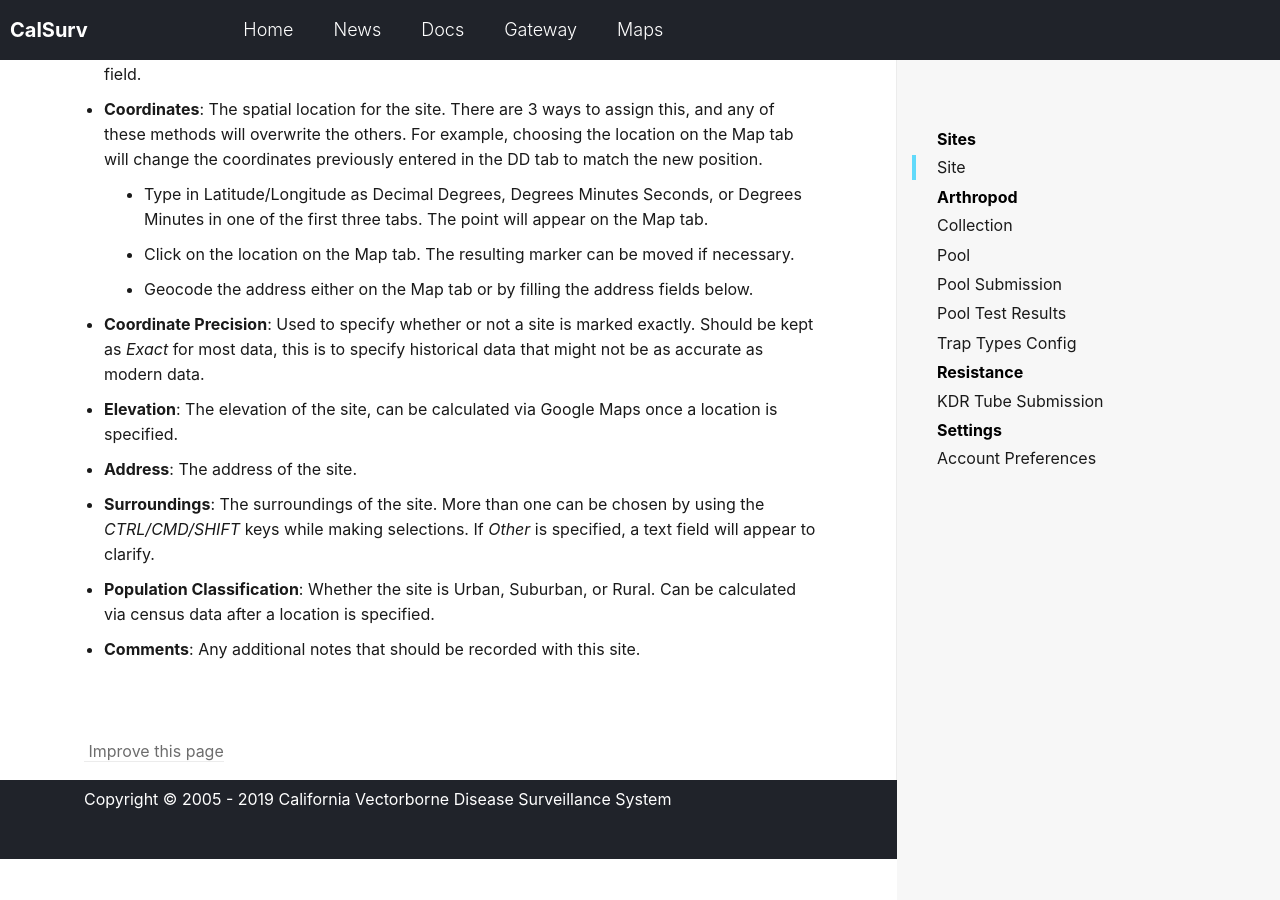
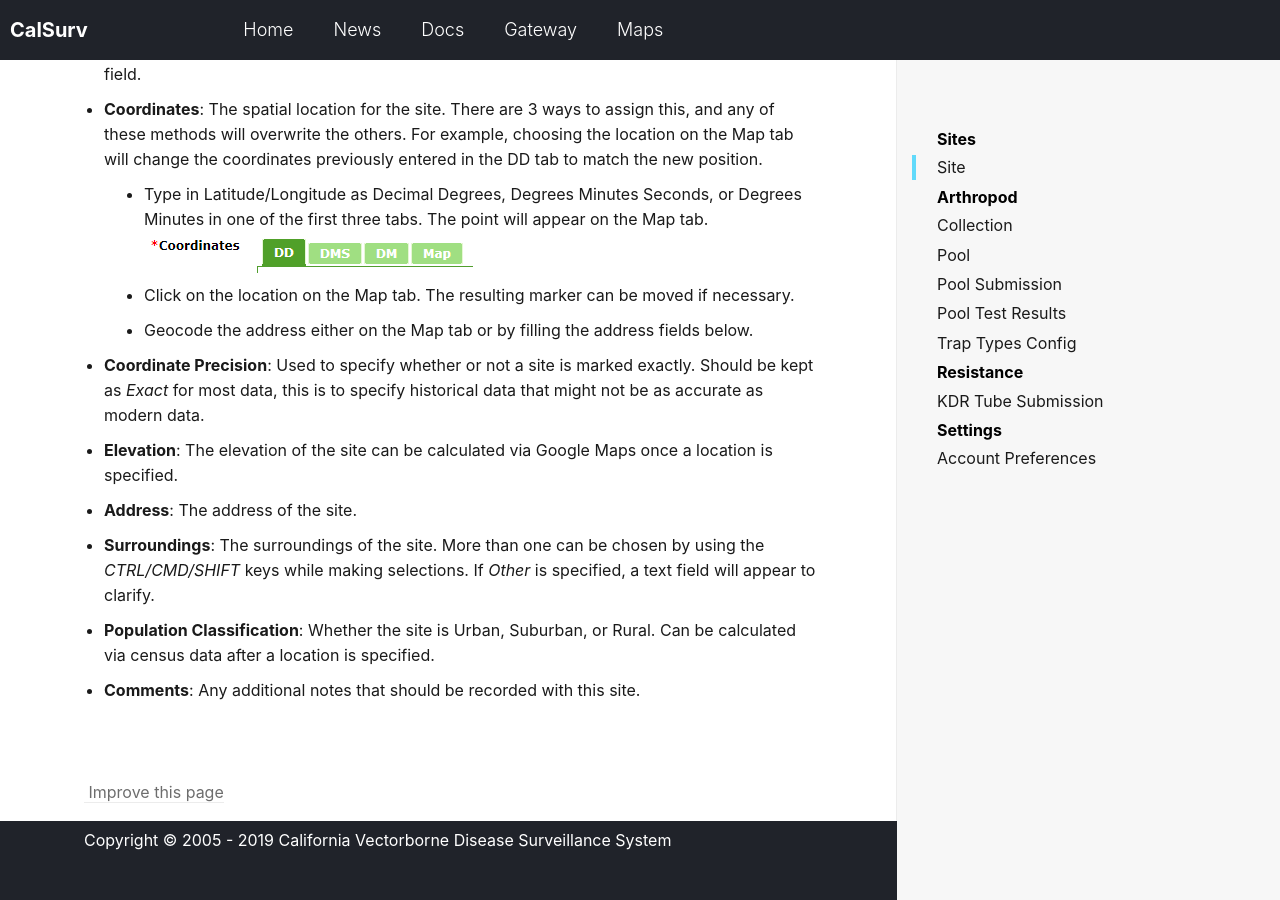
Before and after one commit to tlvaldepena/vectorsurv.org, a Jekyll site: the page built from _docs/site/site.md, in a window 1280 px wide and 900 px high, scrolled down 529 px. Built offline with Jekyll 4.4.1, drawn with Linux system fonts in a browser that asks for light colours; before the commit the page ends 1388 px from its top, so only the background shows below that.

Commit message:
Update site.md

```diff
--- a/_docs/site/site.md
+++ b/_docs/site/site.md
@@ -9,10 +9,11 @@ Sites are essentially bookmarks for trap locations. They will help you quickly r
 * **Site Name**: Recommended; an easier to remember name for the site. Site Code and Site Name will be searchable and autocompleted on the data entry pages so it's helpful to assign this field.
 * **Coordinates**: The spatial location for the site. There are 3 ways to assign this, and any of these methods will overwrite the others. For example, choosing the location on the Map tab will change the coordinates previously entered in the DD tab to match the new position.
   * Type in Latitude/Longitude as Decimal Degrees, Degrees Minutes Seconds, or Degrees Minutes in one of the first three tabs. The point will appear on the Map tab.
+  ![Example with coordinates tabs]({{ site.baseurl }}/assets/images/docs/coordinates_tabs.PNG)
   * Click on the location on the Map tab. The resulting marker can be moved if necessary.
   * Geocode the address either on the Map tab or by filling the address fields below.
 * **Coordinate Precision**: Used to specify whether or not a site is marked exactly. Should be kept as *Exact* for most data, this is to specify historical data that might not be as accurate as modern data.
-* **Elevation**: The elevation of the site, can be calculated via Google Maps once a location is specified.
+* **Elevation**: The elevation of the site can be calculated via Google Maps once a location is specified.
 * **Address**: The address of the site.
 * **Surroundings**: The surroundings of the site. More than one can be chosen by using the *CTRL/CMD/SHIFT* keys while making selections. If *Other* is specified, a text field will appear to clarify.
 * **Population Classification**: Whether the site is Urban, Suburban, or Rural. Can be calculated via census data after a location is specified.
```
